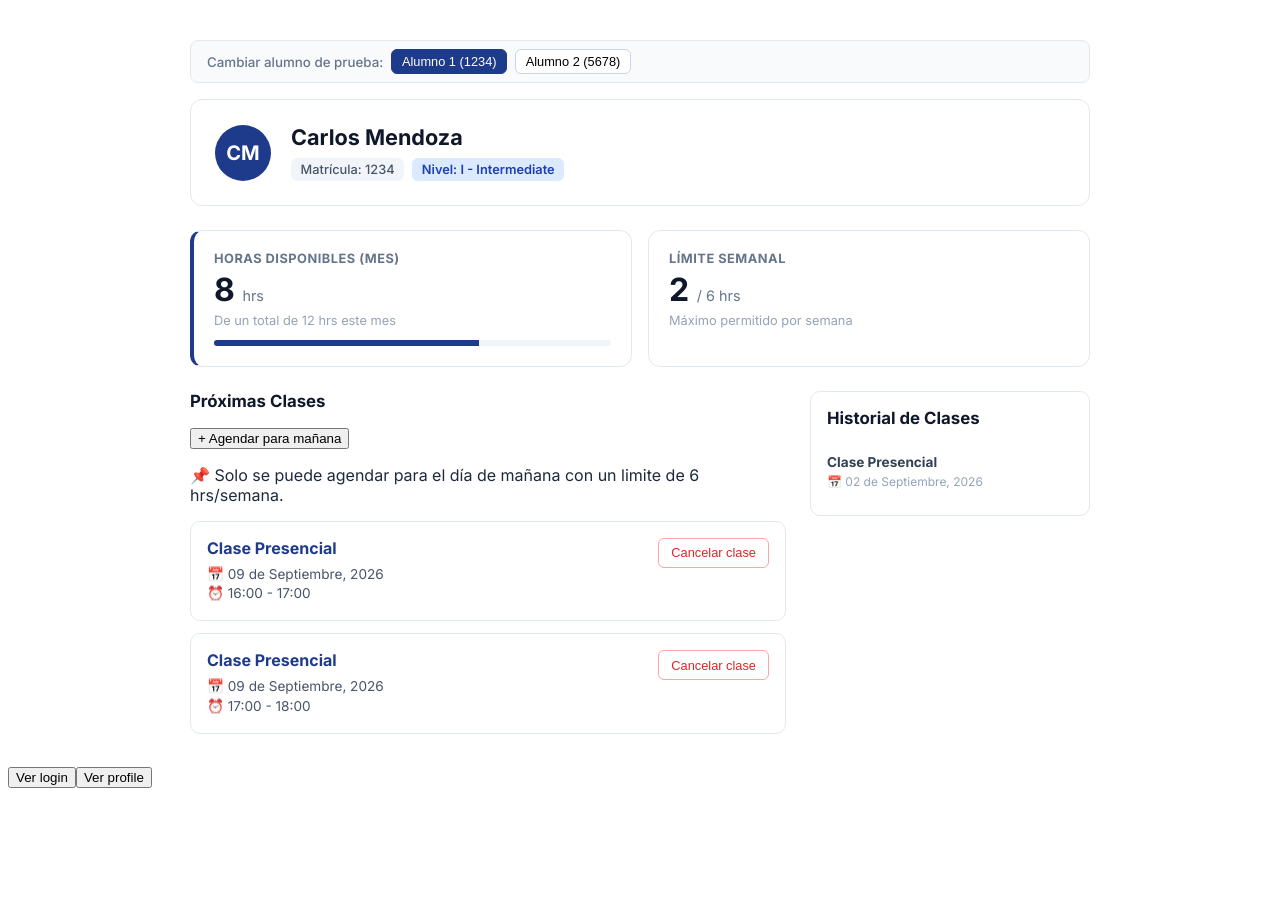
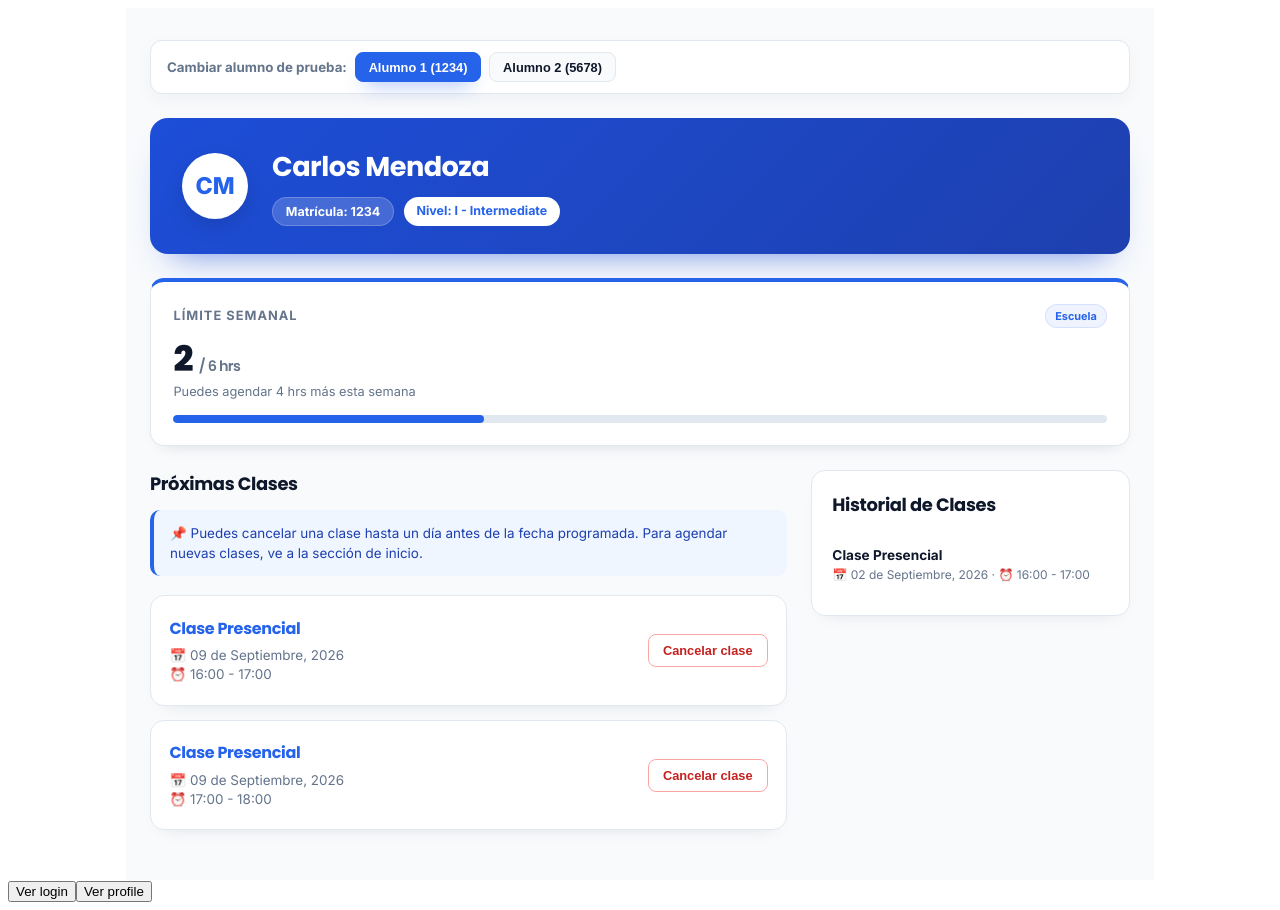
Before and after one commit to didiermunoz/pro-english-reservaciones, a React (Vite) app: page / in a window 1280 px wide. Before the commit the page ends 800 px from the top, so only its background shows below. Built offline with nearby package versions, Linux system fonts and the light colour scheme.

Commit message:
modificaciones al diseño del modulo de profile

```diff
--- a/index.html
+++ b/index.html
@@ -4,6 +4,8 @@
     <meta charset="UTF-8" />
     <link rel="icon" type="image/svg+xml" href="/favicon.svg" />
     <meta name="viewport" content="width=device-width, initial-scale=1.0" />
+    <link rel="preconnect" href="https://fonts.googleapis.com">
+<link href="https://fonts.googleapis.com/css2?family=Inter:wght@400;500;600;700;800&family=Poppins:wght@600;700;800&display=swap" rel="stylesheet">
     <title>proyecto</title>
   </head>
   <body>
--- a/src/modules/modules/profile_page/Profile.css
+++ b/src/modules/modules/profile_page/Profile.css
@@ -1,162 +1,213 @@
-.profile-container {
-  max-width: 900px;
-  margin: 0 auto;
-  padding: 2rem 1rem;
-  font-family: 'Inter', system-ui, -apple-system, sans-serif;
-  color: #1e293b;
+:root {
+  --primary-blue: #2563eb;
+  --primary-gradient: linear-gradient(135deg, #1d4ed8 0%, #1e40af 100%);
+  --accent-red: #c5221f;
+  --bg-light: #f8fafc;
+  --surface-white: #ffffff;
+  --text-dark: #0f172a;
+  --text-muted: #64748b;
+  --border-color: #e2e8f0;
+  --shadow-sm: 0 4px 12px rgba(37, 99, 235, 0.08);
+  --font-heading: 'Poppins', 'Inter', system-ui, sans-serif;
+--font-body: 'Inter', system-ui, -apple-system, sans-serif;
 }
 
-/* Selector de Demo de Alumnos */
+.profile-container {
+  max-width: 980px;
+  margin: 0 auto;
+  padding: 2rem 1.5rem 2.5rem;
+  font-family: var(--font-body);
+  color: var(--text-dark);
+  background-color: var(--bg-light);
+  min-height: 100vh;
+}
+
 .demo-switcher {
   display: flex;
   align-items: center;
   gap: 0.5rem;
-  margin-bottom: 1rem;
-  background: #f8fafc;
-  padding: 0.5rem 1rem;
-  border-radius: 8px;
-  border: 1px solid #e2e8f0;
+  margin-bottom: 1.5rem;
+  background: var(--surface-white);
+  padding: 0.7rem 1rem;
+  border-radius: 12px;
+  border: 1px solid var(--border-color);
+  box-shadow: 0 6px 18px rgba(15, 23, 42, 0.04);
 }
 
 .demo-switcher small {
-  color: #64748b;
-  font-weight: 500;
+  color: var(--text-muted);
+  font-weight: 700;
 }
 
 .demo-switcher button {
-  background: #ffffff;
-  border: 1px solid #cbd5e1;
-  padding: 0.25rem 0.6rem;
-  border-radius: 6px;
+  background: var(--bg-light);
+  border: 1px solid var(--border-color);
+  color: var(--text-dark);
+  padding: 0.4rem 0.8rem;
+  border-radius: 8px;
   font-size: 0.8rem;
+  font-weight: 600;
   cursor: pointer;
+  transition: all 0.2s ease;
 }
 
 .demo-switcher button.active {
-  background: #1e3a8a;
+  background: var(--primary-blue);
   color: #ffffff;
-  border-color: #1e3a8a;
+  border-color: var(--primary-blue);
+  box-shadow: 0 10px 20px -10px rgba(37, 99, 235, 0.6);
 }
 
-/* Header */
 .profile-header {
   display: flex;
   align-items: center;
-  gap: 1.25rem;
-  background: #ffffff;
-  padding: 1.5rem;
-  border-radius: 12px;
-  border: 1px solid #e2e8f0;
+  gap: 1.5rem;
+  background: var(--primary-gradient);
+  color: #ffffff;
+  padding: 1.75rem 2rem;
+  border-radius: 18px;
   margin-bottom: 1.5rem;
+  box-shadow: 0 20px 35px -22px rgba(29, 78, 216, 0.7);
 }
 
 .profile-avatar {
-  width: 56px;
-  height: 56px;
+  width: 66px;
+  height: 66px;
   border-radius: 50%;
-  background: #1e3a8a;
-  color: #ffffff;
+  background: #ffffff;
+  color: var(--primary-blue);
   display: flex;
   align-items: center;
   justify-content: center;
-  font-size: 1.25rem;
-  font-weight: 700;
+  font-size: 1.45rem;
+  font-weight: 800;
+  box-shadow: 0 8px 20px rgba(0, 0, 0, 0.12);
 }
 
 .profile-info h2 {
-  margin: 0 0 0.5rem 0;
-  font-size: 1.35rem;
-  color: #0f172a;
+  margin: 0 0 0.55rem 0;
+  font-size: 1.7rem;
+  font-weight: 700;
+  color: #ffffff;
 }
 
 .profile-tags {
   display: flex;
-  gap: 0.5rem;
+  gap: 0.6rem;
   flex-wrap: wrap;
 }
 
 .badge-id, .badge-level {
-  font-size: 0.8rem;
-  padding: 0.25rem 0.6rem;
-  border-radius: 6px;
-  font-weight: 500;
+  font-size: 0.78rem;
+  padding: 0.38rem 0.8rem;
+  border-radius: 999px;
+  font-weight: 700;
 }
 
 .badge-id {
-  background: #f1f5f9;
-  color: #475569;
+  background: rgba(255, 255, 255, 0.18);
+  color: #ffffff;
+  border: 1px solid rgba(255, 255, 255, 0.2);
 }
 
 .badge-level {
-  background: #dbeafe;
-  color: #1e40af;
-  font-weight: 600;
+  background: #ffffff;
+  color: var(--primary-blue);
 }
 
-/* Métricas */
 .stats-grid {
   display: grid;
-  grid-template-columns: repeat(auto-fit, minmax(220px, 1fr));
-  gap: 1rem;
+  grid-template-columns: repeat(auto-fit, minmax(260px, 1fr));
+  gap: 1.2rem;
   margin-bottom: 1.5rem;
 }
 
-.stat-card {
-  background: #ffffff;
-  padding: 1.25rem;
-  border-radius: 12px;
-  border: 1px solid #e2e8f0;
+.stats-grid-single {
+  grid-template-columns: minmax(0, 1fr);
 }
 
-.stat-card.primary {
-  border-left: 4px solid #1e3a8a;
+.stat-card {
+  background: var(--surface-white);
+  padding: 1.35rem 1.4rem;
+  border-radius: 14px;
+  border: 1px solid var(--border-color);
+  box-shadow: 0 8px 18px -12px rgba(15, 23, 42, 0.2);
+}
+
+.stat-card-highlight {
+  border-top: 4px solid var(--primary-blue);
+}
+
+.stat-header {
+  display: flex;
+  align-items: center;
+  justify-content: space-between;
+  gap: 0.75rem;
+  margin-bottom: 0.75rem;
 }
 
 .stat-card h3 {
   margin: 0;
   font-size: 0.8rem;
-  color: #64748b;
+  color: var(--text-muted);
   text-transform: uppercase;
-  letter-spacing: 0.5px;
+  letter-spacing: 0.08em;
+}
+
+.stat-chip {
+  background: rgba(37, 99, 235, 0.08);
+  color: var(--primary-blue);
+  border: 1px solid rgba(37, 99, 235, 0.12);
+  border-radius: 999px;
+  padding: 0.25rem 0.55rem;
+  font-size: 0.68rem;
+  font-weight: 700;
 }
 
 .stat-value {
-  font-size: 2rem;
-  font-weight: 700;
-  color: #0f172a;
-  margin: 0.25rem 0;
+  font-size: 2.2rem;
+  font-weight: 800;
+  color: var(--text-dark);
+  line-height: 1.1;
+  margin: 0.2rem 0;
 }
 
 .stat-value span {
   font-size: 0.9rem;
-  color: #64748b;
-  font-weight: 400;
+  color: var(--text-muted);
+  font-weight: 600;
 }
 
 .stat-subtext {
-  margin: 0;
+  margin: 0.2rem 0 0;
   font-size: 0.8rem;
-  color: #94a3b8;
+  color: var(--text-muted);
+  line-height: 1.5;
 }
 
 .progress-bar {
   width: 100%;
-  height: 6px;
-  background: #f1f5f9;
-  border-radius: 3px;
-  margin-top: 0.75rem;
+  height: 8px;
+  background: #e2e8f0;
+  border-radius: 999px;
+  margin-top: 0.9rem;
   overflow: hidden;
 }
 
 .progress-fill {
   height: 100%;
-  background: #1e3a8a;
+  background: var(--primary-blue);
+  border-radius: 999px;
+  transition: width 0.3s ease;
 }
 
-/* Layout Grid */
+.progress-fill.warning {
+  background: var(--accent-red);
+}
+
 .profile-layout {
   display: grid;
-  grid-template-columns: 1fr 280px;
+  grid-template-columns: minmax(0, 1.8fr) minmax(240px, 0.9fr);
   gap: 1.5rem;
 }
 
@@ -166,75 +217,95 @@
   }
 }
 
-.main-content h3, .side-card h3 {
-  font-size: 1.05rem;
-  margin-top: 0;
-  margin-bottom: 1rem;
-  color: #0f172a;
+.section-header-actions {
+  display: flex;
+  justify-content: space-between;
+  align-items: center;
+  margin-bottom: 0.85rem;
 }
 
-/* Clases Agendadas */
+.section-header-actions h3, .side-card h3 {
+  font-size: 1.12rem;
+  margin: 0;
+  color: var(--text-dark);
+  font-weight: 700;
+}
+
+.notice-banner {
+  background: #eff6ff;
+  border-left: 4px solid var(--primary-blue);
+  color: #1e40af;
+  padding: 0.8rem 1rem;
+  border-radius: 10px;
+  font-size: 0.84rem;
+  margin-bottom: 1.2rem;
+  line-height: 1.5;
+}
+
 .classes-stack {
   display: flex;
   flex-direction: column;
-  gap: 0.75rem;
+  gap: 0.9rem;
 }
 
 .class-item {
-  background: #ffffff;
-  border: 1px solid #e2e8f0;
-  border-radius: 10px;
-  padding: 1rem;
+  background: var(--surface-white);
+  border: 1px solid var(--border-color);
+  border-radius: 14px;
+  padding: 1.2rem 1.15rem;
   display: flex;
   justify-content: space-between;
-  align-items: flex-start;
+  align-items: center;
+  box-shadow: 0 8px 18px -14px rgba(15, 23, 42, 0.2);
 }
 
 .class-info h4 {
-  margin: 0 0 0.5rem 0;
+  margin: 0 0 0.4rem 0;
   font-size: 1rem;
-  color: #1e3a8a;
+  color: var(--primary-blue);
+  font-weight: 700;
 }
 
 .class-info p {
   margin: 0.2rem 0;
-  font-size: 0.85rem;
-  color: #475569;
+  font-size: 0.84rem;
+  color: var(--text-muted);
 }
 
 .btn-cancel {
   background: transparent;
   border: 1px solid #fca5a5;
-  color: #dc2626;
-  padding: 0.4rem 0.75rem;
-  border-radius: 6px;
+  color: var(--accent-red);
+  padding: 0.5rem 0.9rem;
+  border-radius: 8px;
   font-size: 0.8rem;
-  font-weight: 500;
+  font-weight: 700;
   cursor: pointer;
-  transition: background 0.2s;
+  transition: all 0.2s ease;
 }
 
 .btn-cancel:hover {
   background: #fef2f2;
+  border-color: var(--accent-red);
 }
 
-/* Sidebar e Historial Simple */
 .side-card {
-  background: #ffffff;
-  border: 1px solid #e2e8f0;
-  border-radius: 10px;
-  padding: 1rem;
+  background: var(--surface-white);
+  border: 1px solid var(--border-color);
+  border-radius: 14px;
+  padding: 1.25rem;
+  box-shadow: 0 8px 18px -14px rgba(15, 23, 42, 0.18);
 }
 
 .history-simple-list {
   list-style: none;
   padding: 0;
-  margin: 0;
+  margin: 1rem 0 0 0;
 }
 
 .history-simple-item {
-  padding: 0.6rem 0;
-  border-bottom: 1px solid #f1f5f9;
+  padding: 0.8rem 0;
+  border-bottom: 1px solid var(--border-color);
 }
 
 .history-simple-item:last-child {
@@ -244,20 +315,74 @@
 .history-simple-item strong {
   display: block;
   font-size: 0.85rem;
-  color: #334155;
+  color: var(--text-dark);
 }
 
 .history-simple-item small {
   font-size: 0.75rem;
-  color: #94a3b8;
+  color: var(--text-muted);
 }
 
 .empty-card {
-  background: #ffffff;
-  border: 1px dashed #cbd5e1;
-  padding: 1.5rem;
-  border-radius: 10px;
+  background: var(--surface-white);
+  border: 2px dashed var(--border-color);
+  padding: 2rem;
+  border-radius: 14px;
   text-align: center;
-  color: #64748b;
+  color: var(--text-muted);
   font-size: 0.9rem;
 }
+
+.profile-info h2,
+.stat-value,
+.section-header-actions h3,
+.side-card h3,
+.class-info h4 {
+  font-family: var(--font-heading);
+  letter-spacing: -0.02em;
+}
+
+.stat-card,
+.class-item {
+  transition: transform 0.15s ease, box-shadow 0.15s ease;
+}
+
+.stat-card:hover,
+.class-item:hover {
+  transform: translateY(-2px);
+  box-shadow: 0 12px 22px -12px rgba(15, 23, 42, 0.18);
+}
+
+.btn-primary {
+  background: var(--primary-blue);
+  color: #ffffff;
+  border: none;
+  padding: 0.55rem 1.1rem;
+  border-radius: 8px;
+  font-size: 0.85rem;
+  font-weight: 600;
+  cursor: pointer;
+  box-shadow: 0 4px 12px rgba(37, 99, 235, 0.25);
+  transition: all 0.2s ease;
+}
+
+.btn-primary:hover {
+  background: #1d4ed8;
+  transform: translateY(-1px);
+}
+
+@media (max-width: 540px) {
+  .profile-header {
+    padding: 1.4rem 1.2rem;
+  }
+
+  .demo-switcher {
+    flex-wrap: wrap;
+  }
+
+  .class-item {
+    flex-direction: column;
+    align-items: flex-start;
+    gap: 0.9rem;
+  }
+}
--- a/src/modules/modules/profile_page/Profile.jsx
+++ b/src/modules/modules/profile_page/Profile.jsx
@@ -7,15 +7,11 @@ export const Profile = ({ onNavigate }) => {
       id: '1234',
       name: 'Carlos Mendoza',
       level: 'I - Intermediate',
-      availableHours: 8,
-      totalHours: 12,
     },
     {
       id: '5678',
       name: 'Ana Sofia Gómez',
       level: 'B - Beginner',
-      availableHours: 4,
-      totalHours: 10,
     }
   ]);
 
@@ -43,43 +39,13 @@ export const Profile = ({ onNavigate }) => {
     {
       id: 101,
       title: 'Clase Presencial',
-      date: '02 de Septiembre, 2026',
+      date: '2026-09-02',
+      formattedDate: '02 de Septiembre, 2026',
+      time: '16:00 - 17:00',
     },
   ]);
 
-  // Límite fijado por la administración
   const MAX_WEEKLY_HOURS = 6;
-
-  // Función para agendar únicamente para el día de mañana
-  const handleBookTomorrowClass = () => {
-    // 1. Validar límite de 6 horas semanales
-    if (upcomingClasses.length >= MAX_WEEKLY_HOURS) {
-      alert(`Límite alcanzado: Solo puedes agendar un máximo de ${MAX_WEEKLY_HOURS} horas a la semana.`);
-      return;
-    }
-
-    // 2. Calcular exactamente la fecha de mañana (1 día después)
-    const tomorrow = new Date();
-    tomorrow.setDate(tomorrow.getDate() + 1);
-
-    const dateStr = tomorrow.toISOString().split('T')[0];
-    const formattedDate = tomorrow.toLocaleDateString('es-ES', {
-      day: 'numeric',
-      month: 'long',
-      year: 'numeric',
-    });
-
-    const newClass = {
-      id: Date.now(),
-      title: 'Clase Presencial',
-      date: dateStr,
-      formattedDate: formattedDate,
-      time: '10:00 - 11:00',
-    };
-
-    setUpcomingClasses((prev) => [...prev, newClass]);
-    alert(`Clase agendada para mañana (${formattedDate}).`);
-  };
 
   const handleCancelClass = (classItem) => {
     const classDate = new Date(classItem.date);
@@ -101,6 +67,9 @@ export const Profile = ({ onNavigate }) => {
       alert('Clase cancelada exitosamente.');
     }
   };
+
+  const weeklyHoursUsed = upcomingClasses.length;
+  const weeklyPercent = Math.min((weeklyHoursUsed / MAX_WEEKLY_HOURS) * 100, 100);
 
   return (
     <div className="profile-container">
@@ -133,26 +102,26 @@ export const Profile = ({ onNavigate }) => {
         </div>
       </header>
 
-      <section className="stats-grid">
-        <div className="stat-card primary">
-          <h3>Horas Disponibles (Mes)</h3>
-          <div className="stat-value">{currentStudent.availableHours} <span>hrs</span></div>
-          <p className="stat-subtext">De un total de {currentStudent.totalHours} hrs este mes</p>
+      <section className="stats-grid stats-grid-single">
+        <div className="stat-card stat-card-highlight">
+          <div className="stat-header">
+            <h3>Límite Semanal</h3>
+            <span className="stat-chip">Escuela</span>
+          </div>
+          <div className="stat-value">
+            {weeklyHoursUsed} <span>/ {MAX_WEEKLY_HOURS} hrs</span>
+          </div>
+          <p className="stat-subtext">
+            {weeklyHoursUsed >= MAX_WEEKLY_HOURS
+              ? 'Alcanzaste tu límite de esta semana'
+              : `Puedes agendar ${MAX_WEEKLY_HOURS - weeklyHoursUsed} hrs más esta semana`}
+          </p>
           <div className="progress-bar">
             <div
-              className="progress-fill"
-              style={{ width: `${(currentStudent.availableHours / currentStudent.totalHours) * 100}%` }}
+              className={`progress-fill ${weeklyPercent >= 100 ? 'warning' : ''}`}
+              style={{ width: `${weeklyPercent}%` }}
             ></div>
           </div>
-        </div>
-
-        {/* Tarjeta ajustada a la regla de 6 horas semanales */}
-        <div className="stat-card">
-          <h3>Límite Semanal</h3>
-          <div className="stat-value">
-            {upcomingClasses.length} <span>/ {MAX_WEEKLY_HOURS} hrs</span>
-          </div>
-          <p className="stat-subtext">Máximo permitido por semana</p>
         </div>
       </section>
 
@@ -160,13 +129,10 @@ export const Profile = ({ onNavigate }) => {
         <section className="main-content">
           <div className="section-header-actions">
             <h3>Próximas Clases</h3>
-            <button className="btn-primary" onClick={handleBookTomorrowClass}>
-              + Agendar para mañana
-            </button>
           </div>
 
           <p className="notice-banner">
-            📌 Solo se puede agendar para el día de mañana con un limite de {MAX_WEEKLY_HOURS} hrs/semana.
+            📌 Puedes cancelar una clase hasta un día antes de la fecha programada. Para agendar nuevas clases, ve a la sección de inicio.
           </p>
 
           {upcomingClasses.length === 0 ? (
@@ -199,16 +165,18 @@ export const Profile = ({ onNavigate }) => {
         <aside className="sidebar-content">
           <div className="side-card">
             <h3>Historial de Clases</h3>
+            {pastClasses.length === 0 ? (
+              <p className="stat-subtext">Aún no tienes clases registradas en tu historial.</p>
+            ) : (
               <ul className="history-simple-list">
                 {pastClasses.map((item) => (
                   <li key={item.id} className="history-simple-item">
-                  <div>
                     <strong>{item.title}</strong>
-                    <small>📅 {item.date}</small>
-                  </div>
+                    <small>📅 {item.formattedDate} · ⏰ {item.time}</small>
                   </li>
                 ))}
               </ul>
+            )}
           </div>
         </aside>
       </div>
```
Also changed, not shown: src/modules/reception/reception.jsx (added). Lines whose indentation alone changed are shown as unchanged.
